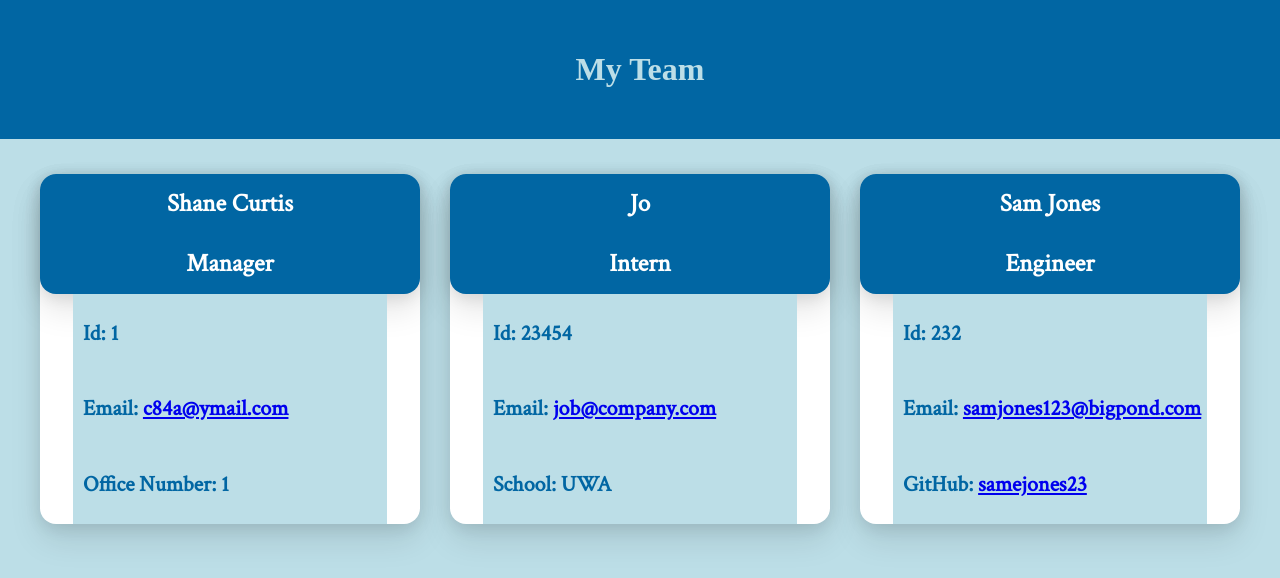
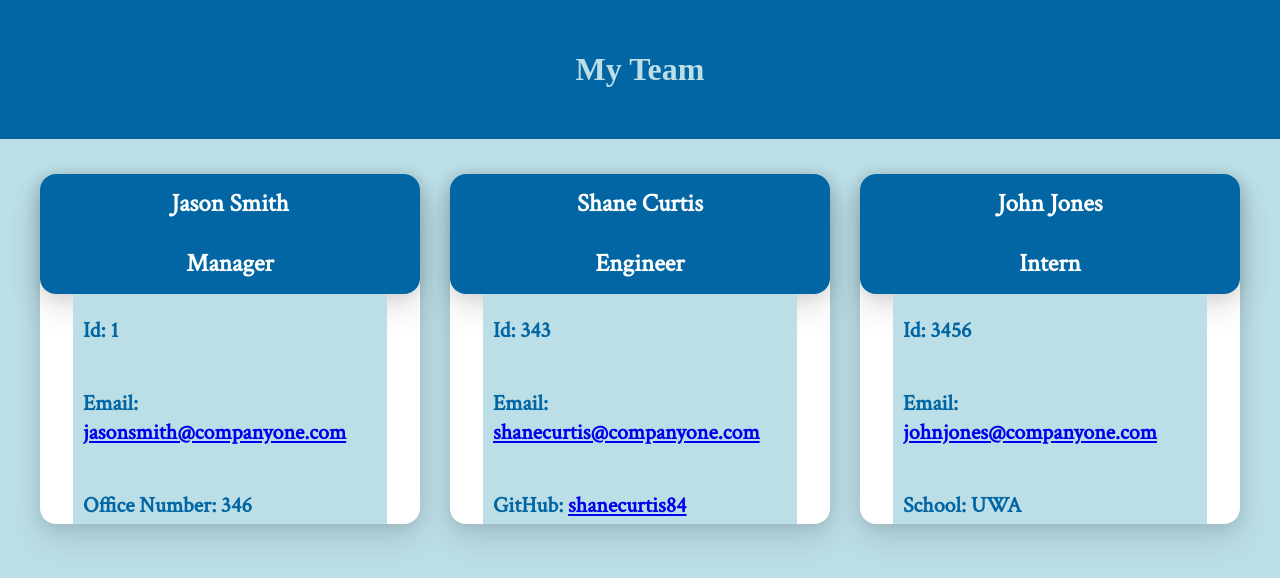
Before and after one commit to ShaneCurtis84/Team-Profile-Generator, a website: page dist/teamProfile.html in a window 1280 px wide. Drawn offline with Linux system fonts and the light colour scheme.

```diff
--- a/dist/teamProfile.html
+++ b/dist/teamProfile.html
@@ -24,41 +24,41 @@
 
     <div class="card-01">
     <div class="card-header">
-        <h3>Shane Curtis</h3>
+        <h3>Jason Smith</h3>
         <h3>Manager</h3>
     </div>
     <div class="card-body">
         <p>Id: 1</p>
-        <p>Email: <a href="mailto:c84a@ymail.com">c84a@ymail.com</a></p>
-        <p>Office Number: 1</p>
+        <p>Email: <a href="mailto:jasonsmith@companyone.com">jasonsmith@companyone.com</a></p>
+        <p>Office Number: 346</p>
  </div>
  </div>
 
 
-
      <div class="card-01">
      <div class="card-header">
-         <h3>Jo</h3>
-         <h3>Intern</h3>
+         <h3>Shane Curtis</h3>
+         <h3>Engineer</h3>
      </div>
      <div class="card-body">
-         <p>Id: 23454</p>
-         <p>Email: <a href="mailto:job@company.com">job@company.com</a></p>
-         <p>School: UWA</p>
+         <p>Id: 343</p>
+         <p>Email: <a href="mailto:shanecurtis@companyone.com">shanecurtis@companyone.com</a></p>
+         <p>GitHub: <a href="https://github.com/shanecurtis84">shanecurtis84</a></p>
   </div>
   </div>
 
      <div class="card-01">
      <div class="card-header">
-         <h3>Sam Jones</h3>
-         <h3>Engineer</h3>
+         <h3>John Jones</h3>
+         <h3>Intern</h3>
      </div>
      <div class="card-body">
-         <p>Id: 232</p>
-         <p>Email: <a href="mailto:samjones123@bigpond.com">samjones123@bigpond.com</a></p>
-         <p>GitHub: <a href="https://github.com/samejones23">samejones23</a></p>
+         <p>Id: 3456</p>
+         <p>Email: <a href="mailto:johnjones@companyone.com">johnjones@companyone.com</a></p>
+         <p>School: UWA</p>
   </div>
   </div>
+
 
              </div>
 
```
Also changed, not shown: README.md, assets/images/team1.PNG (added), assets/images/team2.PNG (added), assets/images/tests.PNG (added).
